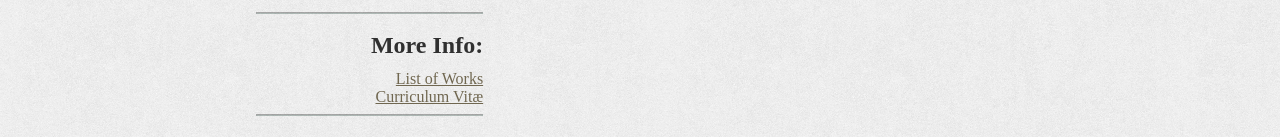
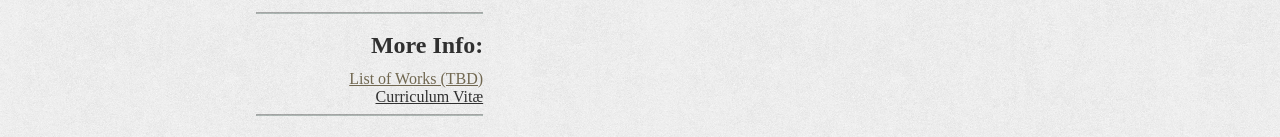
Before and after one commit to int0thewind/int0thewind.github.io, a plain HTML site: page index.html in a window 1280 px wide. Shown: the part 317-454 px from the top of the page. Drawn offline with Linux system fonts and the light colour scheme; a web font is replaced by a local one.

Commit message:
add resume and mark list of works as TBD

```diff
--- a/index.html
+++ b/index.html
@@ -15,8 +15,8 @@
 			<hr>
 			<h3 class="side-right">More Info:</h3>
 			<div class="col-left-list">
-				<a href="" class="">List of Works</a>
-				<a href="" class="">Curriculum Vitæ</a>
+				<a href="">List of Works (TBD)</a>
+				<a href="src/resume.pdf">Curriculum Vitæ</a>
 			</div>
 			<hr>
 			<h3 class="side-right">Contact:</h3>
```
Also changed, not shown: 1 other file.
